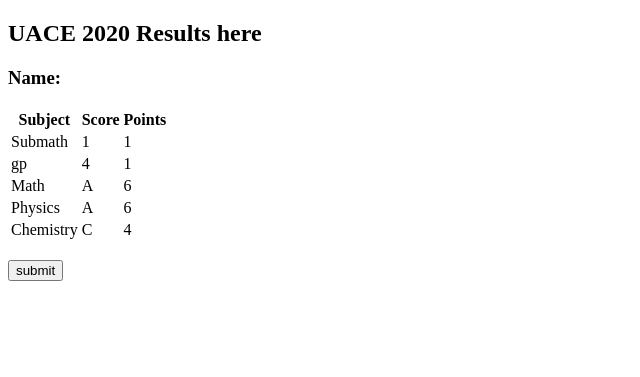
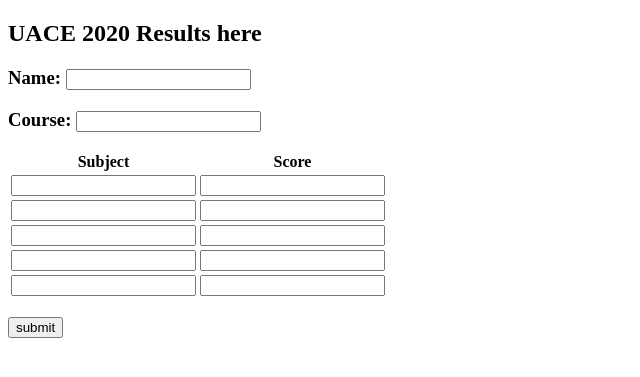
Before and after one commit to Joshuamjv2/flask_project, a Flask app: page / in a window 1280 px wide. Shown: the top 377 px of the page, without its empty margins (0-640 px from the left). Run offline with Flask 2, Linux system fonts and the light colour scheme.

Commit message:
added html forms

```diff
--- a/app.py
+++ b/app.py
@@ -3,7 +3,11 @@
 
 name = ''
 course = ''
+subjects_offered = ''.split( )
 grades = []
+gp_ponint = 0
+sub_point = 0
+qualify = True
 
 grading = {'A':6, 'B':5, 'C':4, 'D':3, 'E':2, 'O':1, 'F':0}
 
@@ -14,6 +18,13 @@
                             courses[3]:['Math', 'Physics', 'Geography', 'Biology', 'ICT', 'Chemistry'],
                             courses[4]:['Math', 'Physics', 'Geography', 'Biology', 'ICT', 'Chemistry']}
 weights_for_courses = {courses[0]:36, courses[1]:50, courses[2]:45, courses[3]:48, courses[4]:45}
+
+def subject_valid():
+    for i in subjects_offered:
+        if i in courses < 2:
+            print('You do not have the required subjects to do this course.')
+
+#list database for given data
 store_details = {}
 
 #print(courses[0])
--- a/plot.txt
+++ b/plot.txt
@@ -35,3 +35,9 @@
 -every university has its own weight
 -plan to use .append for more the temporary databse
 -automatically redirect student to the possible or acceptable course
+
+
+Research questions
+==================
+1.Can I define morethan one list index in a variable
+2.How do I deal with python user input using jinja2
--- a/templates/home.html
+++ b/templates/home.html
@@ -9,42 +9,39 @@
 <body>
     <div <div class="container-fluid">
     <h2>UACE 2020 Results here</h2>
-    <h3>Name: </h3>
-
+    <form action="#" method="POST">
+        <h3>Name: <input type="text"></h3>
+        <h3>Course: <input type="text"></h3>
     <table>
         <tr>
             <th>Subject</th>
             <th>Score</th>
-            <th>Points</th>
+        <!-- <th>Points</th>-->
         </tr>
         <tr>
-            <td>Submath</td>
-            <td>1</td>
-            <td>1</td>
+            <td><input type="text"></td>
+            <td><input type="text"></td>
         </tr>
         <tr>
-            <td>gp</td>
-            <td>4</td>
-            <td>1</td>
+            <td><input type="text"></td>
+            <td><input type="text"></td>
         </tr>
         <tr>
-            <td>Math</td>
-            <td>A</td>
-            <td>6</td>
+            <td><input type="text"></td>
+            <td><input type="text"></td>
         </tr>
         <tr>
-            <td>Physics</td>
-            <td>A</td>
-            <td>6</td>
+            <td><input type="text"></td>
+            <td><input type="text"></td>
         </tr>
         <tr>
-            <td>Chemistry</td>
-            <td>C</td>
-            <td>4</td>
+            <td><input type="text"></td>
+            <td><input type="text"></td>
         </tr>
     </table>
+    </form>
     <br>
-    <button>submit</button>
+    <button type="submit">submit</button>
     </div>
 </body>
 </html>
```
Also changed, not shown: skechyworkspace.py (+15 -5 lines).
